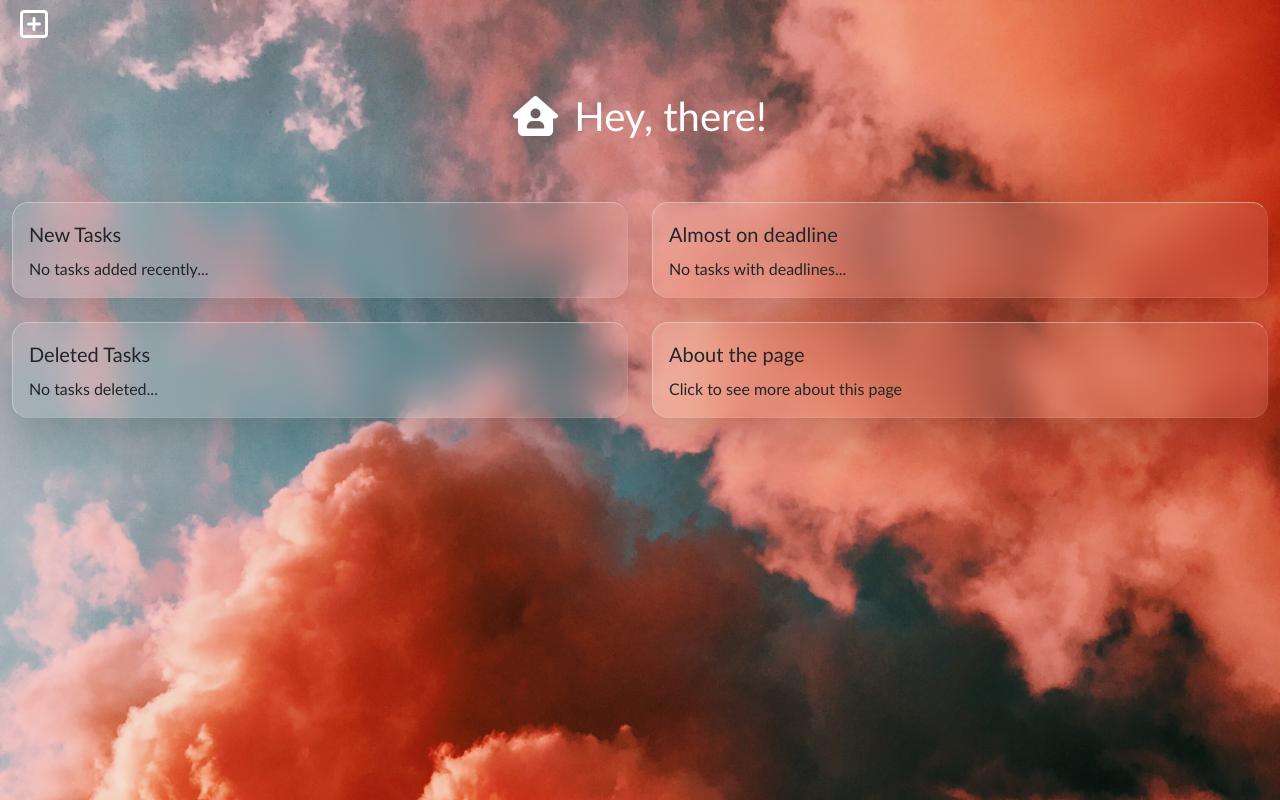
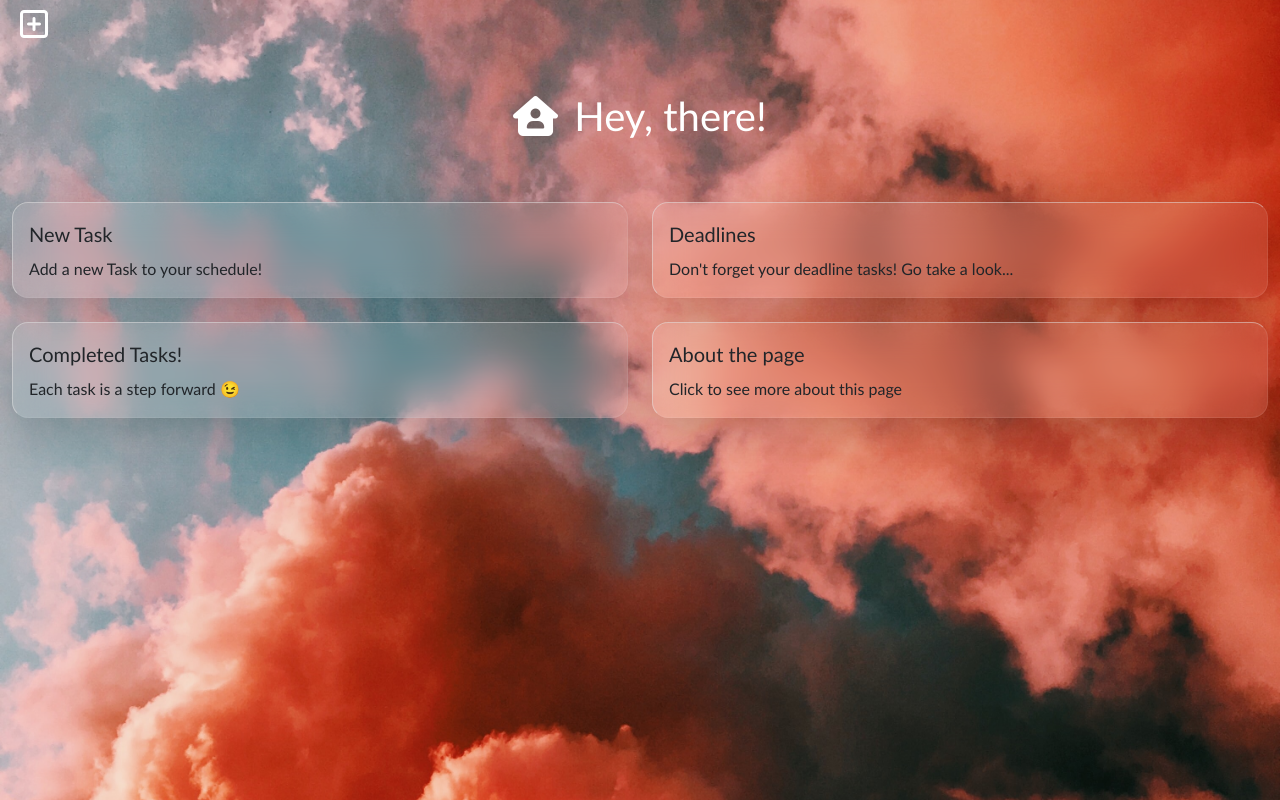
Before and after one commit to temoc1n/Treffio, a Vue app in the folder treffio_vuejs/: page / in a window 1280 px wide. Built offline with nearby package versions, Linux system fonts and the light colour scheme.

Commit message:
New route

```diff
--- a/treffio_vuejs/src/components/Header/DashboardSidebar.vue
+++ b/treffio_vuejs/src/components/Header/DashboardSidebar.vue
@@ -13,7 +13,7 @@
                     <h5 class="sidebar-options rounded-2 p-1" @click="changeRoute('/')">Home</h5>
                     <h5 class="sidebar-options rounded-2 p-1 mt-3" @click="changeRoute('/new-task')">New Task</h5>
                     <h5 class="sidebar-options rounded-2 p-1 mt-3" @click="changeRoute('/list-tasks')">List Tasks</h5>
-                    <h5 class="sidebar-options rounded-2 p-1 mt-3" @click="changeRoute('/trash')">Trash</h5>
+                    <h5 class="sidebar-options rounded-2 p-1 mt-3" @click="changeRoute('/completed')">Completed Tasks</h5>
                     <hr>
                 </div>
                 <div class="vh-100 footer fixed-bottom m-1 position-relative">
--- a/treffio_vuejs/src/router/index.js
+++ b/treffio_vuejs/src/router/index.js
@@ -16,9 +16,9 @@ const routes = [
     component: () => import('../views/ListTasks.vue')
   },
   {
-    path: '/trash',
-    name: 'trash',
-    component: () => import('../views/TrashView.vue')
+    path: '/completed',
+    name: 'completed-tasks',
+    component: () => import('../views/CompletedTasks.vue')
   },
   {
     path: '/about',
--- a/treffio_vuejs/src/views/TrashView.vue
+++ b/treffio_vuejs/src/views/CompletedTasks.vue
@@ -12,7 +12,7 @@
 </template>
 <script>
 export default {
-    name: 'TrashView'
+    name: 'CompletedTasks'
 }
 </script>
 <style scoped>
--- a/treffio_vuejs/src/views/MainDashboard.vue
+++ b/treffio_vuejs/src/views/MainDashboard.vue
@@ -33,16 +33,16 @@ export default {
             //Card content
             cards: {
                 newtasks_card:{
-                    title: 'New Tasks',
-                    description: 'No tasks added recently...'
+                    title: 'New Task',
+                    description: 'Add a new Task to your schedule!'
                 },
                 deadline_card:{
-                    title: 'Almost on deadline',
-                    description: 'No tasks with deadlines...'
+                    title: 'Deadlines',
+                    description: 'Don\'t forget your deadline tasks! Go take a look...'
                 },
                 savedtasks_card:{
-                    title: 'Deleted Tasks',
-                    description: 'No tasks deleted...'
+                    title: 'Completed Tasks!',
+                    description: 'Each task is a step forward 😉'
                 },
                 about_card:{
                     title: 'About the page',
```
